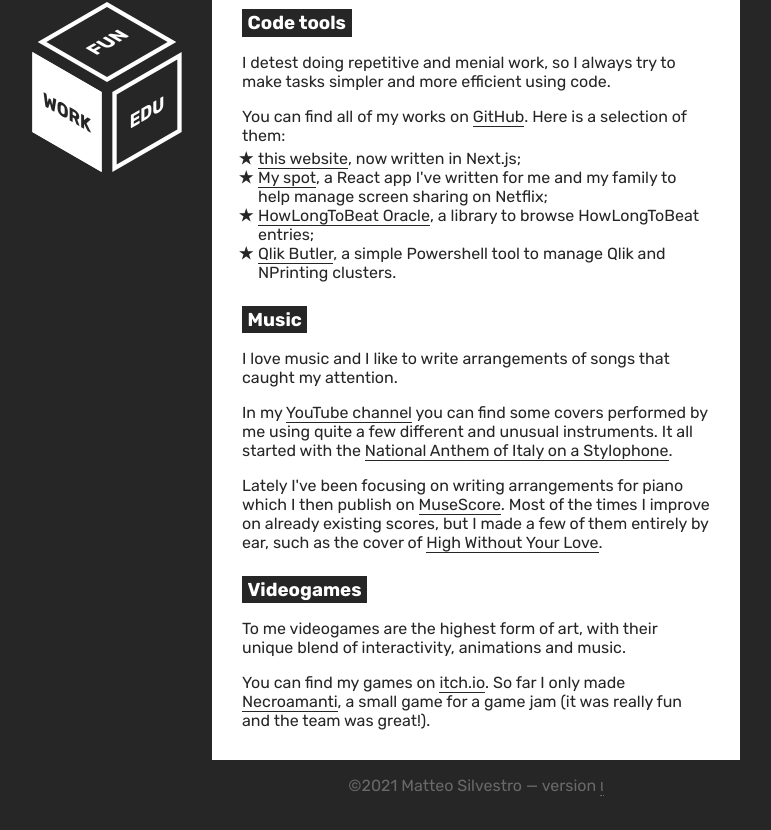
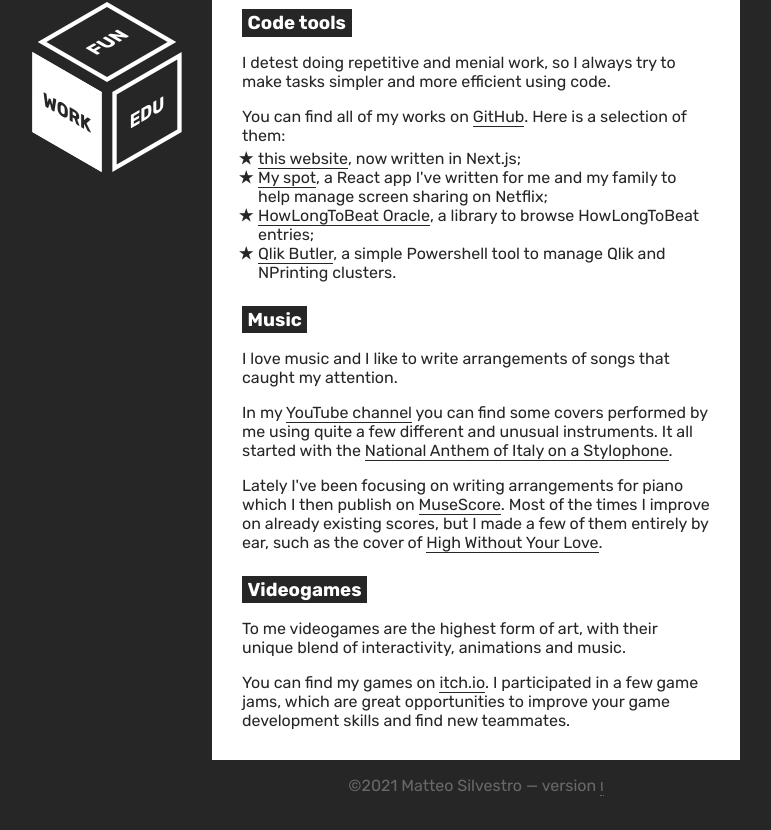
Before and after one commit to msilvestro/matteosilvestro, a Next.js app: page /work in a window 1280 px wide. Shown: the part 262-1092 px from the top of the page, without its empty margins (254-1025 px from the left). Built offline with nearby package versions, Linux system fonts and the light colour scheme.

Commit message:
Edit videogames section after more game jams

```diff
--- a/src/pages/work.mdx
+++ b/src/pages/work.mdx
@@ -49,8 +49,8 @@ Love][hwyl].
 To me videogames are the highest form of art, with their unique blend of
 interactivity, animations and music.
 
-You can find my games on [itch.io][itch]. So far I only made [Necroamanti][na],
-a small game for a game jam (it was really fun and the team was great!).
+You can find my games on [itch.io][itch]. I participated in a few game jams,
+which are great opportunities to improve your game development skills and find
+new teammates.
 
 [itch]: https://msilvestro.itch.io
-[na]: https://ostrich-dog.itch.io/necroamanti
```
